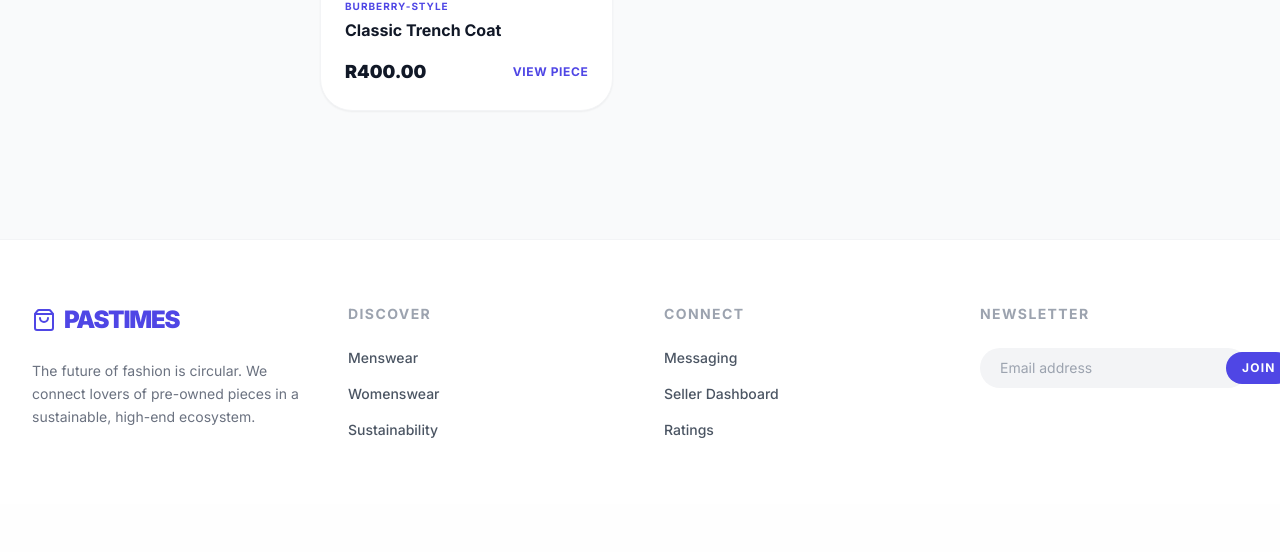
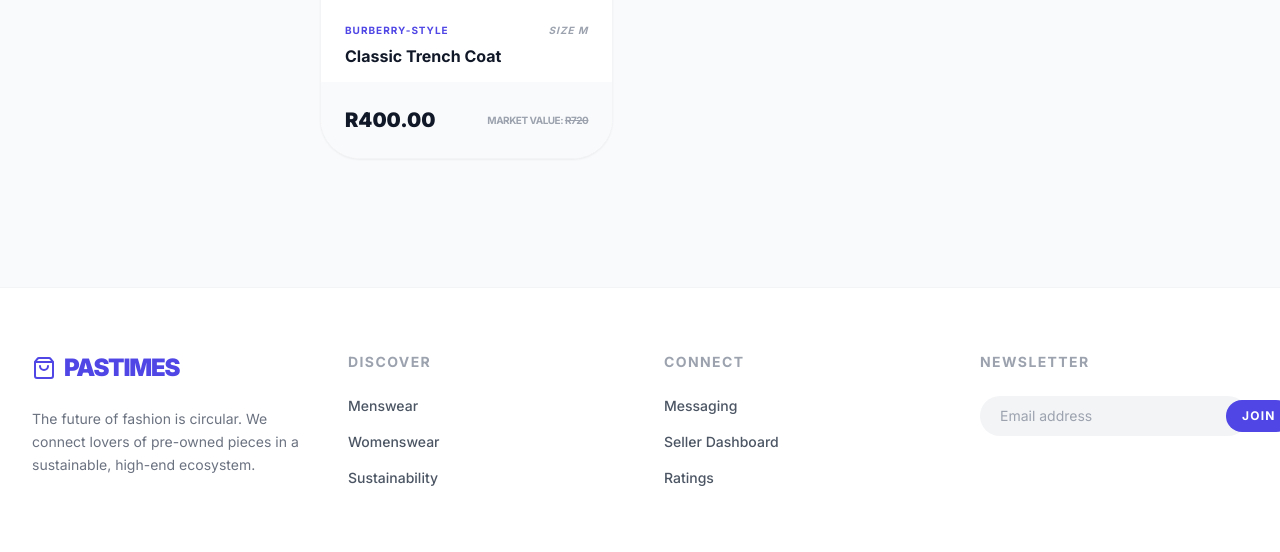
Before and after one commit to RC-WEDE6021-PART-2-AND-PART-3/rc-pta-wede6021-part2-and-3-website-developers, a PHP site: page /shop.php?category=Womenswear in a window 1280 px wide. Shown: the part 1106-1658 px from the top of the page. Before the commit the page ends 1544 px from the top, so only its background shows below. Run offline with PHP 8.4, Linux system fonts and the light colour scheme; data comes from the database, SQL or seed files in the repository; some libraries are stand-ins or nearby versions.

Commit message:
Update shop.php

```diff
--- a/shop.php
+++ b/shop.php
@@ -60,21 +60,39 @@ if ($categoryFilter) {
             if ($result && $result->num_rows > 0) {
                 while($row = $result->fetch_assoc()) {
             ?>
-                <div class="group bg-white rounded-[2rem] border border-gray-100 overflow-hidden shadow-sm hover:shadow-xl transition-all duration-300">
+                <div class="group bg-white rounded-[2.5rem] border border-gray-100 overflow-hidden shadow-sm hover:shadow-2xl transition-all duration-500 relative flex flex-col">
                     <div class="aspect-[4/5] bg-gray-100 relative overflow-hidden">
                         <img src="<?php echo $row['imageUrl']; ?>" class="w-full h-full object-cover transition-transform duration-700 group-hover:scale-110">
-                        <div class="absolute top-4 left-4">
-                            <span class="bg-white/90 backdrop-blur-sm px-3 py-1 rounded-full text-[10px] font-black uppercase tracking-wider text-gray-900 shadow-sm border border-gray-100">
+
+                        <!-- Badges -->
+                        <div class="absolute top-4 left-4 flex flex-col gap-2">
+                            <span class="bg-white/90 backdrop-blur-md px-3 py-1 rounded-full text-[10px] font-black uppercase tracking-wider text-gray-900 shadow-sm border border-gray-100 inline-block w-fit">
                                 <?php echo $row['condition_status']; ?>
                             </span>
+                            <span class="bg-green-600/90 backdrop-blur-md px-3 py-1 rounded-full text-[10px] font-black uppercase tracking-wider text-white shadow-sm inline-block w-fit">
+                                <i data-lucide="leaf" class="w-3 h-3 inline mr-1"></i> Sustainable
+                            </span>
+                        </div>
+
+                        <!-- Quick Actions -->
+                        <div class="absolute inset-0 bg-black/10 opacity-0 group-hover:opacity-100 transition-opacity flex items-center justify-center gap-2">
+                            <button onclick="addToBag(<?php echo $row['productId']; ?>)" class="bg-white text-gray-900 p-4 rounded-full shadow-xl hover:scale-110 active:scale-95 transition-all cursor-pointer">
+                                <i data-lucide="shopping-bag" class="w-5 h-5"></i>
+                            </button>
+                            <a href="product.php?id=<?php echo $row['productId']; ?>" class="bg-indigo-600 text-white p-4 rounded-full shadow-xl hover:scale-110 active:scale-95 transition-all">
+                                <i data-lucide="eye" class="w-5 h-5"></i>
+                            </a>
                         </div>
                     </div>
-                    <div class="p-6">
-                        <div class="text-[10px] font-bold text-indigo-600 uppercase tracking-widest"><?php echo $row['brand']; ?></div>
-                        <h3 class="font-bold text-gray-900 mt-1"><?php echo $row['name']; ?></h3>
-                        <div class="flex justify-between items-center mt-4">
-                            <span class="font-black text-lg">R<?php echo number_format($row['price'], 2); ?></span>
-                            <a href="product.php?id=<?php echo $row['productId']; ?>" class="text-indigo-600 text-xs font-bold uppercase tracking-wider hover:underline">View Piece</a>
+                    <div class="p-6 flex-1 flex flex-col">
+                        <div class="flex justify-between items-start mb-2">
+                            <div class="text-[10px] font-bold text-indigo-600 uppercase tracking-widest"><?php echo $row['brand']; ?></div>
+                            <div class="text-[10px] font-bold text-gray-400 uppercase tracking-widest italic">Size <?php echo $row['size']; ?></div>
+                        </div>
+                        <h3 class="font-bold text-gray-900 leading-tight mb-4"><?php echo $row['name']; ?></h3>
+                        <div class="mt-auto flex justify-between items-center bg-gray-50 -mx-6 -mb-6 p-6">
+                            <span class="font-black text-xl text-gray-900">R<?php echo number_format($row['price'], 2); ?></span>
+                            <span class="text-[10px] font-bold text-gray-400 uppercase tracking-tighter">Market Value: <span class="line-through">R<?php echo number_format($row['price'] * 1.8, 0); ?></span></span>
                         </div>
                     </div>
                 </div>
```
